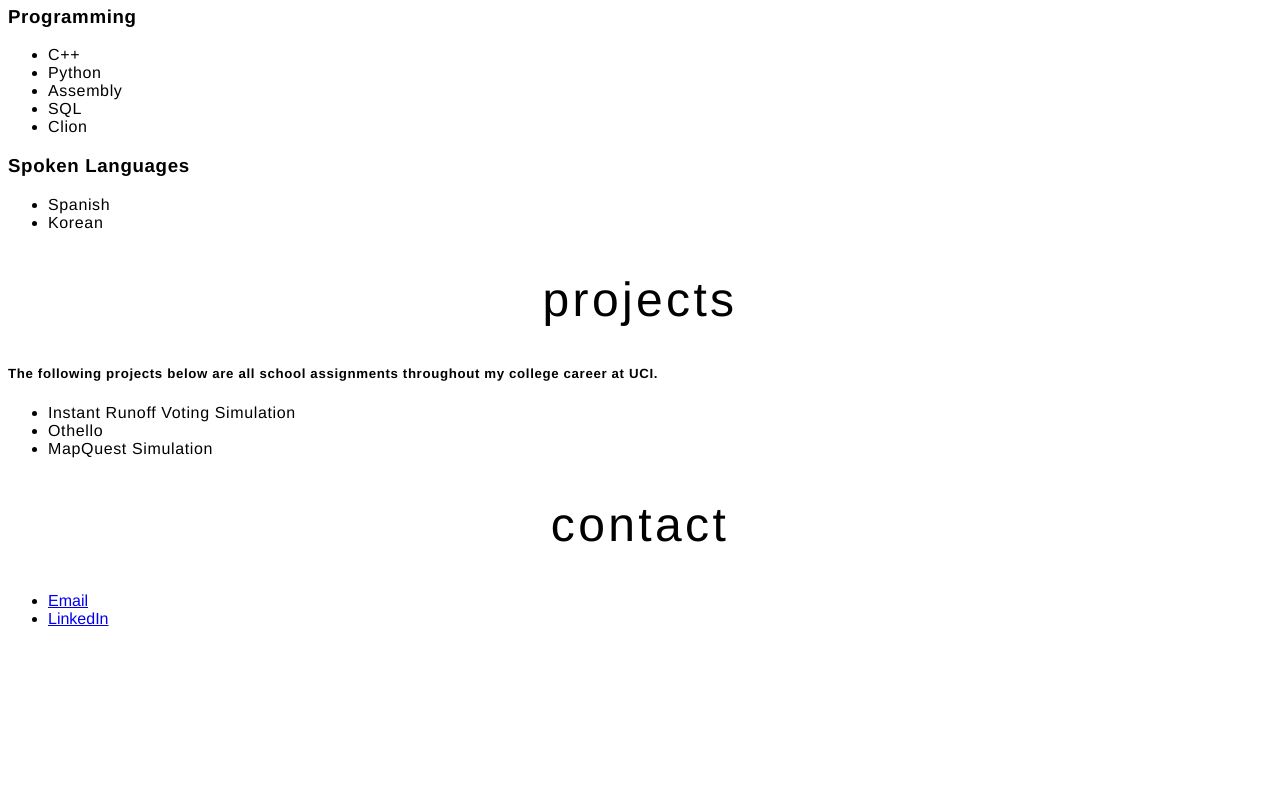
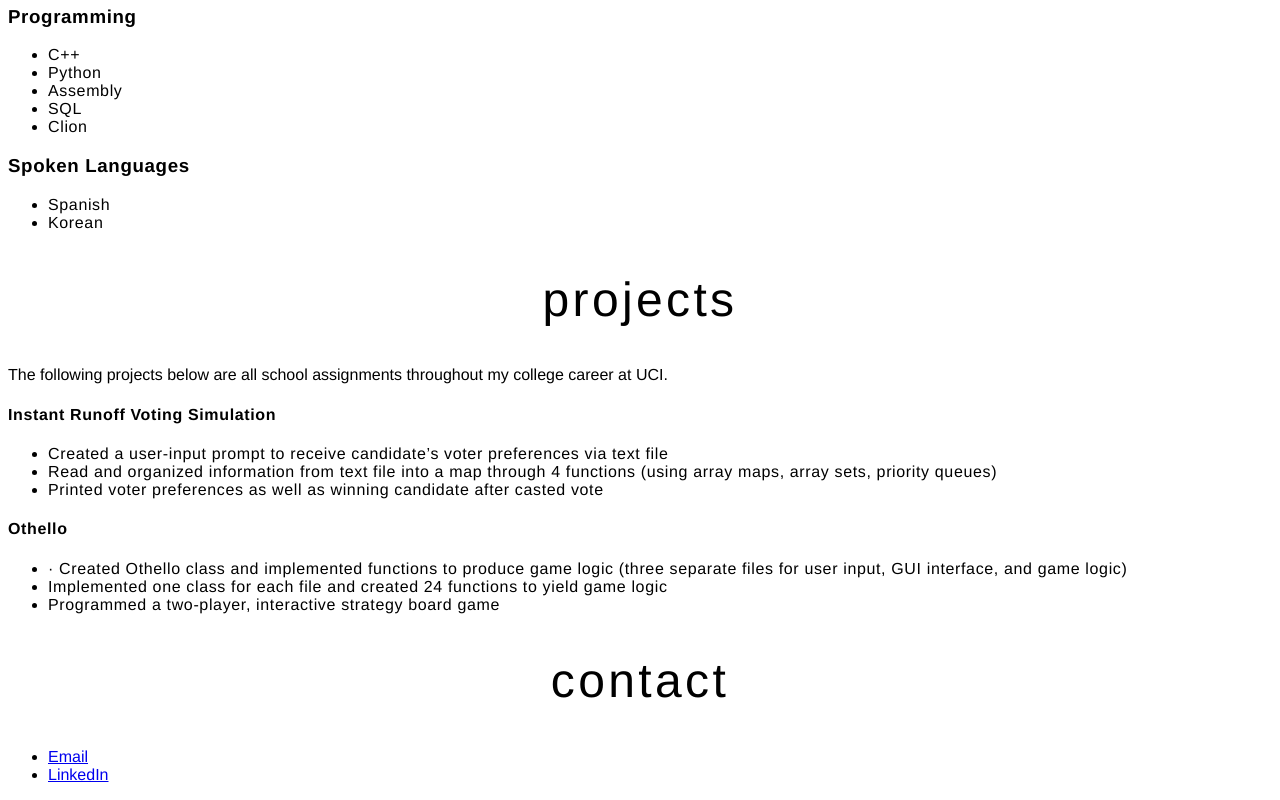
Before and after one commit to sukuwela/sukuwela.github.io, a plain HTML site: page index.html in a window 1280 px wide. Shown: the part 1368-2168 px from the top of the page. Before the commit the page ends 2012 px from the top, so only its background shows below. Drawn offline with Linux system fonts and the light colour scheme.

Commit message:
Update index.html

```diff
--- a/index.html
+++ b/index.html
@@ -64,14 +64,21 @@
 		  <header>
 			  <h2 class="text-center">Projects</h2>
 		  </header>
+		  <p>The following projects below are all school assignments throughout
+				  my college career at UCI.</p>
 		  <article>
-			  <h5 class="text-center">The following projects below are all school assignments throughout
-				  my college career at UCI.</h5>
+			  <h4 class>Instant Runoff Voting Simulation</h4>
 			  <ul>
-				  <li>Instant Runoff Voting Simulation</li>
-                  <li>Othello</li>
-                  <li>MapQuest Simulation</li>
-               </ul>
+				   <li>Created a user-input prompt to receive candidate’s voter preferences via text file</li>
+<li>Read and organized information from text file into a map through 4 functions (using array maps, array sets, priority queues)</li>
+				  <li>Printed voter preferences as well as winning candidate after casted vote</li>
+			  </ul>
+				  <h4 class>Othello</h4>
+			  <ul><li>·	Created Othello class and implemented functions to produce
+					  game logic (three separate files for user input, GUI interface, and game logic)</li>
+<li>Implemented one class for each file and created 24 functions to yield game logic</li>
+				  <li>Programmed a two-player, interactive strategy board game</li>
+			  </ul>
 		  </article>
 	  </section>
 
```
